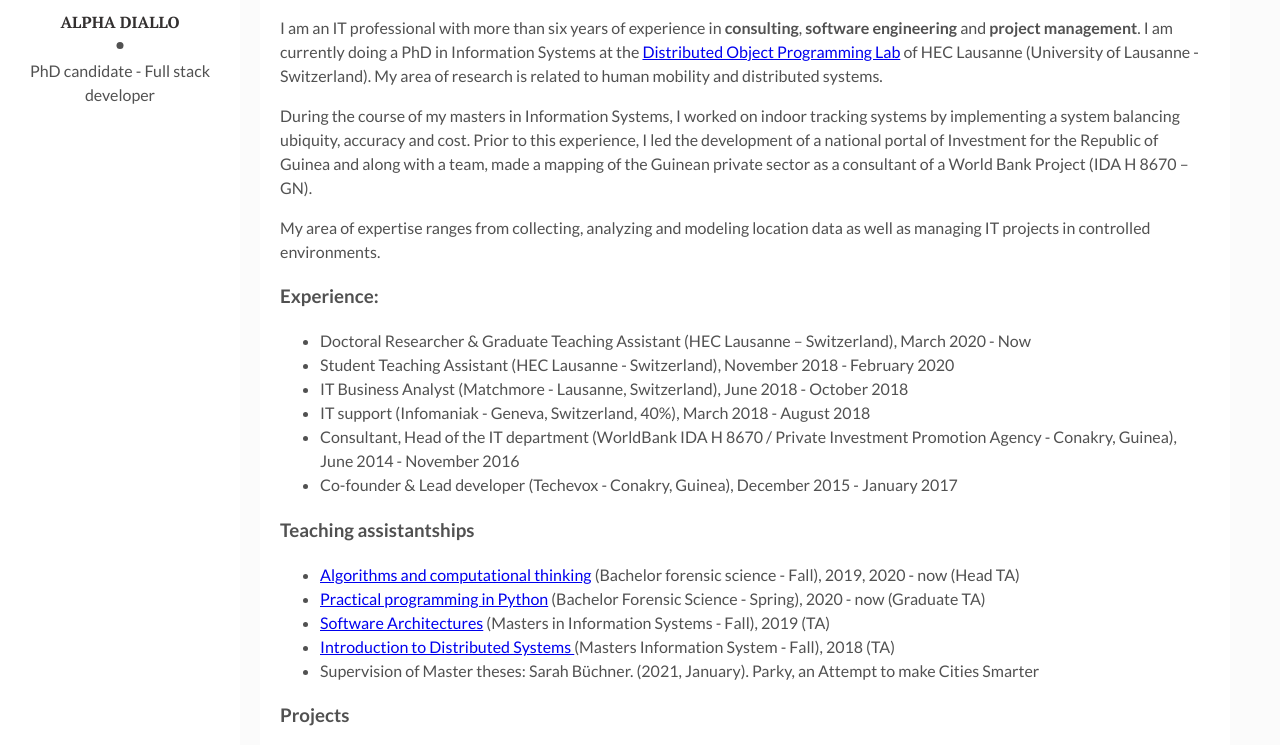
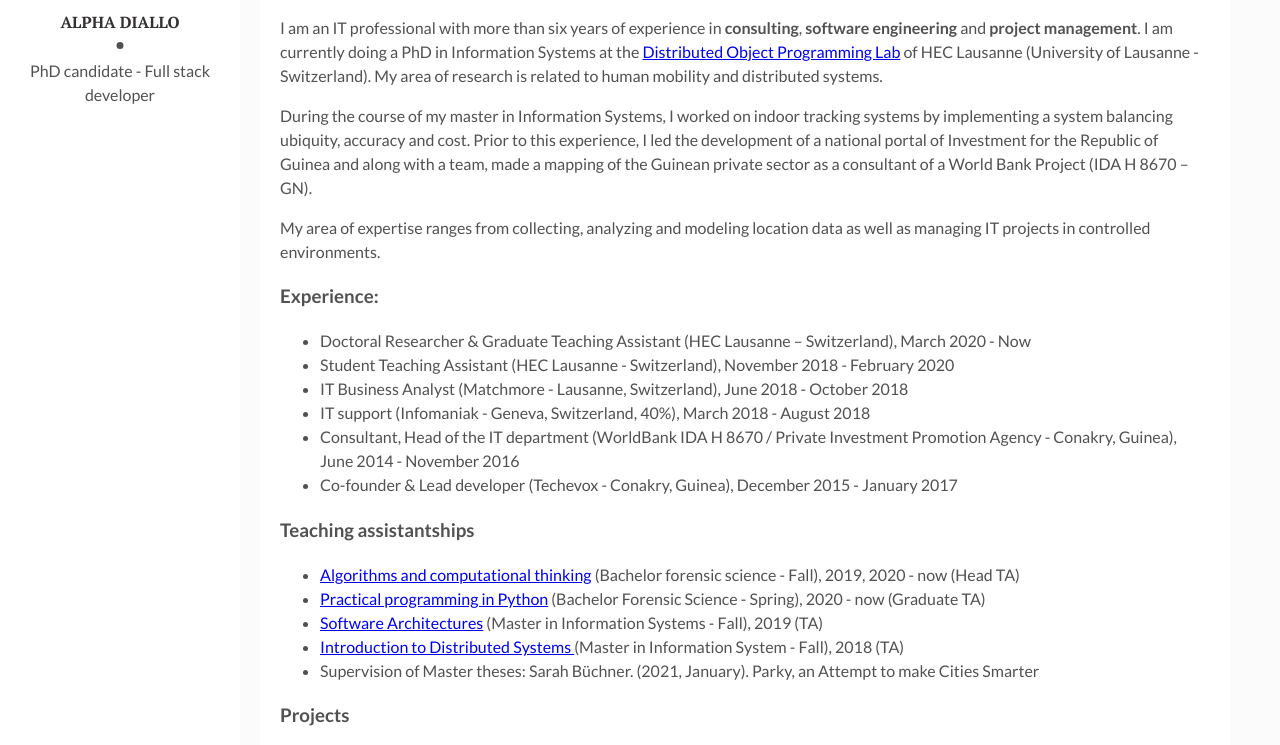
Before and after one commit to alphasldiallo/alphasldiallo.github.io, a Jekyll site: the page built from about.html, in a window 1280 px wide and 1313 px high. Shown: the part 120-865 px from the top of the window. Built offline with Jekyll 4.4.1, drawn with Linux system fonts in a browser that asks for light colours; comment, search, counter and statistics services are not loaded.

Commit message:
About updated

```diff
--- a/about.html
+++ b/about.html
@@ -5,7 +5,7 @@ layout: post
 
 I am an IT professional with more than six years of experience in **consulting**, **software engineering**  and **project management**. I am currently doing a PhD in Information Systems at the [Distributed Object Programming Lab](http://doplab.unil.ch) of HEC Lausanne (University of Lausanne - Switzerland). My area of research is related to human mobility and distributed systems.
 
-During the course of my masters in Information Systems, I worked on indoor tracking systems by implementing a system balancing ubiquity, accuracy and cost. Prior to this experience, I led the development of a national portal of Investment for the Republic of Guinea and along with a team, made a mapping of the Guinean private sector as a consultant of a World Bank Project (IDA H 8670 – GN).
+During the course of my master in Information Systems, I worked on indoor tracking systems by implementing a system balancing ubiquity, accuracy and cost. Prior to this experience, I led the development of a national portal of Investment for the Republic of Guinea and along with a team, made a mapping of the Guinean private sector as a consultant of a World Bank Project (IDA H 8670 – GN).
 
 
 My area of expertise ranges from collecting, analyzing and modeling location data as well as managing IT projects in controlled environments.
@@ -22,8 +22,8 @@ My area of expertise ranges from collecting, analyzing and modeling location dat
 ### Teaching assistantships
 - [Algorithms and computational thinking](https://hecnet.unil.ch/hec/syllabus/descriptif/2177?dyn_lang=en) (Bachelor forensic science - Fall), 2019, 2020 - now (Head TA)
 - [Practical programming in Python](https://applicationspub.unil.ch/interpub/noauth/php/Ud/ficheCours.php?v_ueid=19&v_semposselected=-1&v_langue=en&v_isinterne=&v_enstyid=63936) (Bachelor Forensic Science - Spring), 2020 - now (Graduate TA)
-- [Software Architectures](https://hecnet.unil.ch/hec/syllabus/descriptif/2458?dyn_lang=en) (Masters in Information Systems - Fall), 2019 (TA)
-- [ Introduction to Distributed Systems ](https://hecnet.unil.ch/hec/syllabus/descriptif/1463?dyn_lang=en)(Masters Information System - Fall), 2018 (TA)
+- [Software Architectures](https://hecnet.unil.ch/hec/syllabus/descriptif/2458?dyn_lang=en) (Master in Information Systems - Fall), 2019 (TA)
+- [ Introduction to Distributed Systems ](https://hecnet.unil.ch/hec/syllabus/descriptif/1463?dyn_lang=en)(Master in Information System - Fall), 2018 (TA)
 - Supervision of Master theses: Sarah Büchner. (2021, January). Parky, an Attempt to make Cities Smarter
 
 
```
